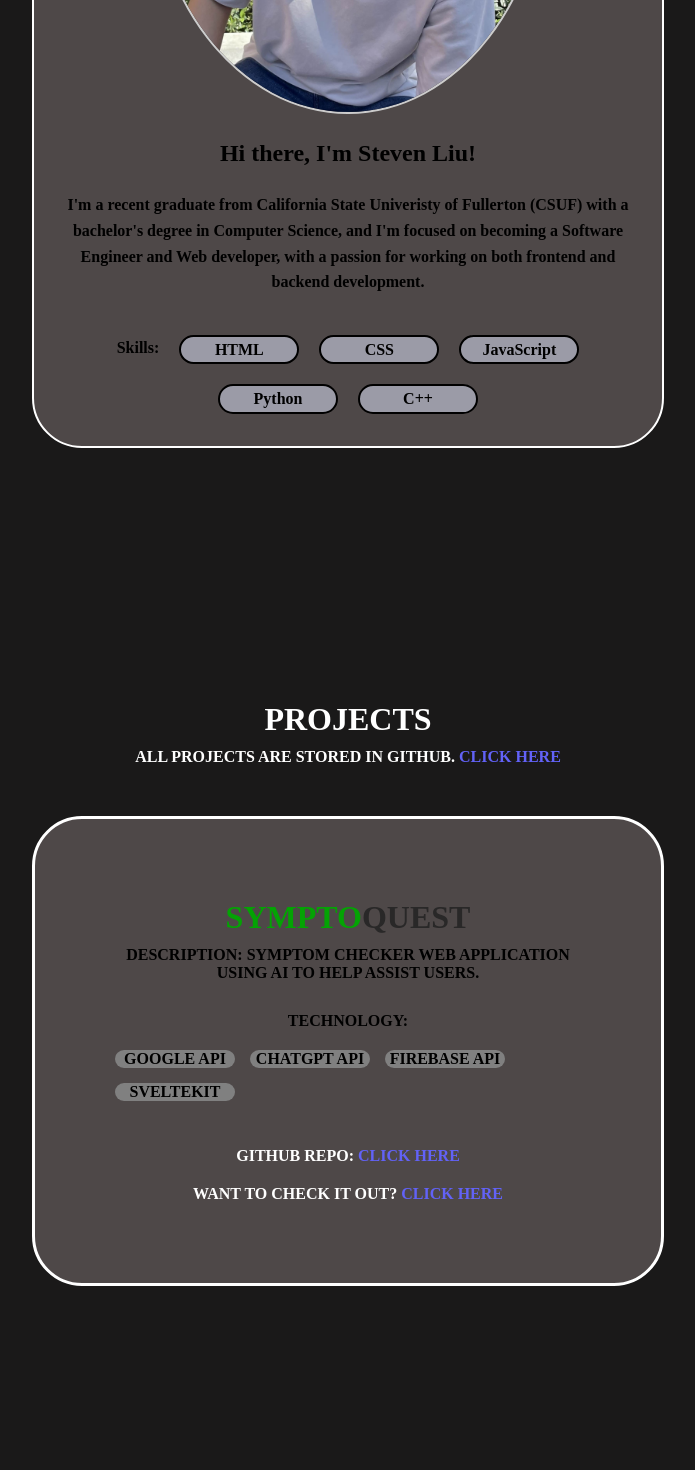
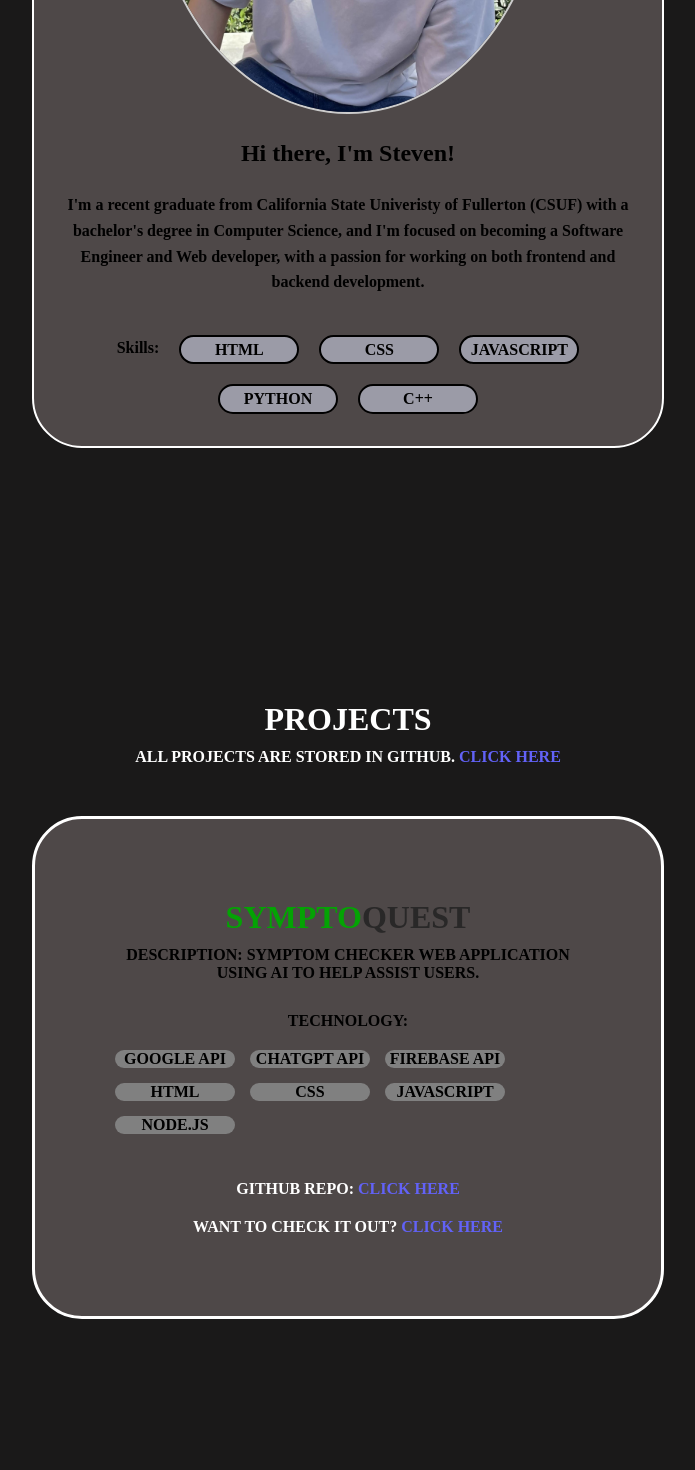
Before and after one commit to sttvbn/web-portfolio, a SvelteKit app: page /home in a window 1280 px wide. Shown: the part 1740-3210 px from the top of the page, without its empty margins (292-987 px from the left). Built offline with nearby package versions, Linux system fonts and the light colour scheme.

Commit message:
new updates

```diff
--- a/src/routes/home/+page.svelte
+++ b/src/routes/home/+page.svelte
@@ -90,7 +90,7 @@
             <div class = "about-container">
                 <div class = "aboutme">
                     <img src = "images/IMG_5644.jpg" alt = "self" class = "about-pic">
-                    <h2> Hi there, I'm Steven Liu! </h2>
+                    <h2> Hi there, I'm Steven! </h2>
                     <p1>I'm a recent graduate from California State Univeristy of Fullerton (CSUF) with a bachelor's degree in Computer Science, and I'm focused on becoming a Software Engineer and Web developer, with a passion for working on both frontend and backend development.</p1>
                     <div class = "Tech-skill">
                         <strong>Skills: </strong>
@@ -129,7 +129,10 @@
                         <li>Google API</li>
                         <li>Chatgpt API</li>
                         <li>Firebase API</li>
-                        <li>Sveltekit</li>
+                        <li>Html</li>
+                        <li>Css</li>
+                        <li>Javascript</li>
+                        <li>Node.Js</li>
                     </div>
                 </div>
                 <div class = "display-link">
@@ -181,7 +184,7 @@
     </div>
 
     <footer>
-        <p1>Developed by Steven Liu 2025</p1>
+        <p1>Developed by Steven 2025</p1>
     </footer>
 </body>
 
@@ -457,6 +460,7 @@
         max-width: 120px;
         border: 2px solid black;
         word-break: break-word;
+        text-transform: uppercase;
     }
 
     .about-container{
@@ -615,6 +619,7 @@
         text-align: center;
         margin: 0;
         font-weight: bold;
+        /* font-family: cursive; */
     }
 
     /*this part of the code targets div, p, h1, ul, li, etc.*/
```
Also changed, not shown: 1 other file (tests, documents, lock files or other folders).
